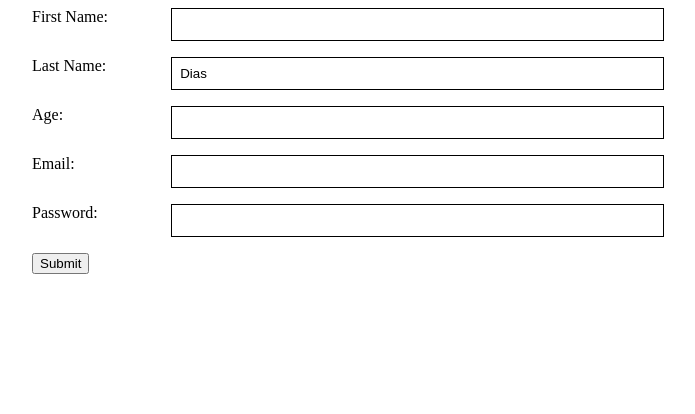
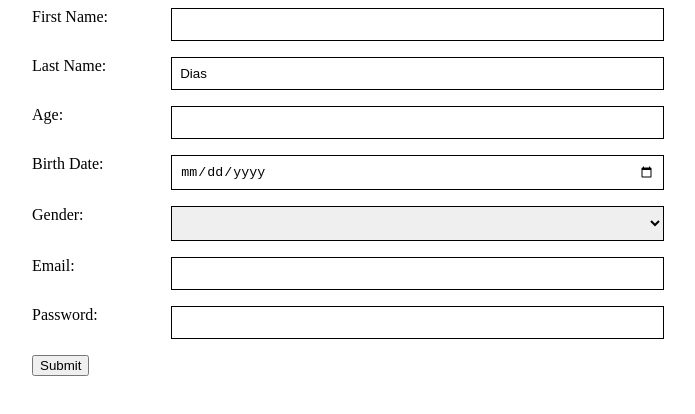
Before and after one commit to pedrocassa/playground, a React (Vite) app: page / in a window 1280 px wide. Shown: the top 414 px of the page, without its empty margins (292-987 px from the left). Built offline with nearby package versions, Linux system fonts and the light colour scheme.

Commit message:
feat: add date and select field

```diff
--- a/src/App.tsx
+++ b/src/App.tsx
@@ -16,7 +16,24 @@ function App() {
       .string()
       .nonempty("Last Name is required")
       .regex(/^[A-Za-z]+$/i, "Only letters are allowed"),
-    age: z.number().int().positive("Age must be a positive number"),
+    gender: z.string().nonempty("Gender is required"),
+    birthDate: z
+      .string()
+      .nonempty("Birth Date is required")
+      .transform((val) => new Date(val))
+      .refine((date) => date >= new Date("1900-01-01"), {
+        message: "Invalid date",
+      })
+      .refine((date) => date <= new Date(), {
+        message: "Invalid date",
+      }),
+    age: z
+      .string()
+      .nonempty("Age is required")
+      .transform((val) => parseInt(val, 10))
+      .refine((val) => !isNaN(val) && val > 0, {
+        message: "Age must be a positive number",
+      }),
     email: z.string().email("Invalid email address"),
     password: z.string().nonempty("Password is required"),
   });
@@ -25,6 +42,11 @@ function App() {
     firstName: { type: "text", label: "First Name:" },
     lastName: { type: "text", label: "Last Name:", default: "Dias" },
     age: { type: "number", label: "Age:" },
+    birthDate: { type: "date", label: "Birth Date:" },
+    gender: {
+      label: "Gender:",
+      options: ["", "Male", "Female"],
+    },
     email: { type: "email", label: "Email:" },
     password: { type: "password", label: "Password:" },
   };
--- a/src/components/Form/Form.tsx
+++ b/src/components/Form/Form.tsx
@@ -7,7 +7,8 @@ import { ZodSchema } from "zod";
 import { zodResolver } from "@hookform/resolvers/zod";
 
 interface FormValue {
-  type: string;
+  type?: string;
+  options?: string[];
   label: string;
   default?: number | string; // TODO: Fix this type
 }
@@ -41,7 +42,17 @@ const Form: FC<IFormProps> = ({ values, schema, onSubmit }) => {
         <div css={styles.input(!!errors[key])}>
           <label htmlFor={key}>{item.label}</label>
           <div>
-            <input key={key} type={item.type} {...register(key)} />
+            {item.options && item.options.length > 0 ? (
+              <select {...register(key)}>
+                {item.options.map((option) => (
+                  <option key={option} value={option}>
+                    {option}
+                  </option>
+                ))}
+              </select>
+            ) : (
+              <input key={key} type={item.type} {...register(key)} />
+            )}
             {errors[key] && <span>{errors[key].message}</span>}
           </div>
         </div>
--- a/src/components/Form/styles.ts
+++ b/src/components/Form/styles.ts
@@ -26,6 +26,11 @@ export const input = (hasError?: boolean) => css`
       border: 1px solid ${hasError ? "red" : "black"};
     }
 
+    select {
+      padding: 0.5rem;
+      border: 1px solid ${hasError ? "red" : "black"};
+    }
+
     span {
       color: ${hasError ? "red" : "none"};
     }
```
